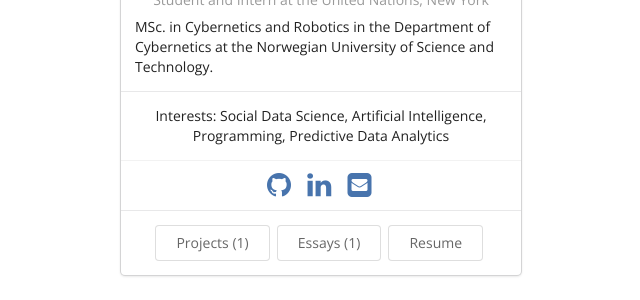
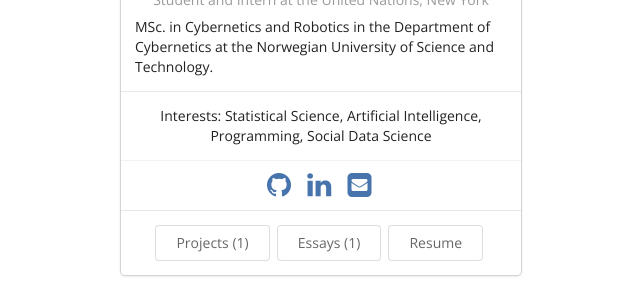
Before and after one commit to olatar/olatar.github.io, a Jekyll site: the page built from index.html, in a window 1280 px wide. Shown: the part 521-821 px from the top of the page, without its empty margins (319-959 px from the left). Built offline with Jekyll 4.4.1, drawn with Linux system fonts in a browser that asks for light colours.

Commit message:
Update bio.json

```diff
--- a/_data/bio.json
+++ b/_data/bio.json
@@ -29,7 +29,7 @@
   },
   "interests": [
     {
-      "name": "Social Data Science",
+      "name": "Statistical Science",
       "keywords": [
       ]
     },
@@ -44,7 +44,7 @@
       ]
     },
     {
-      "name": "Predictive Data Analytics",
+      "name": "Social Data Science",
       "keywords": [
       ]
     }
```
